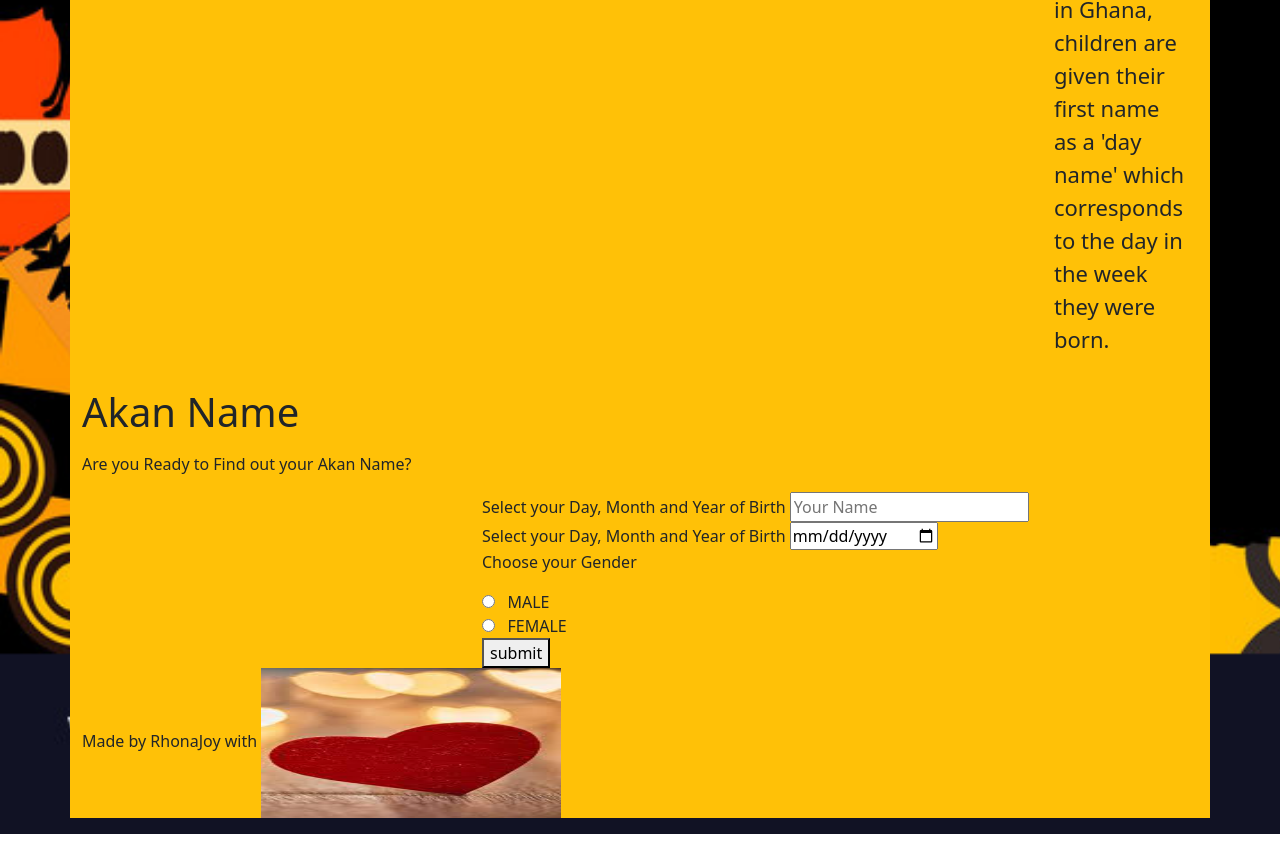
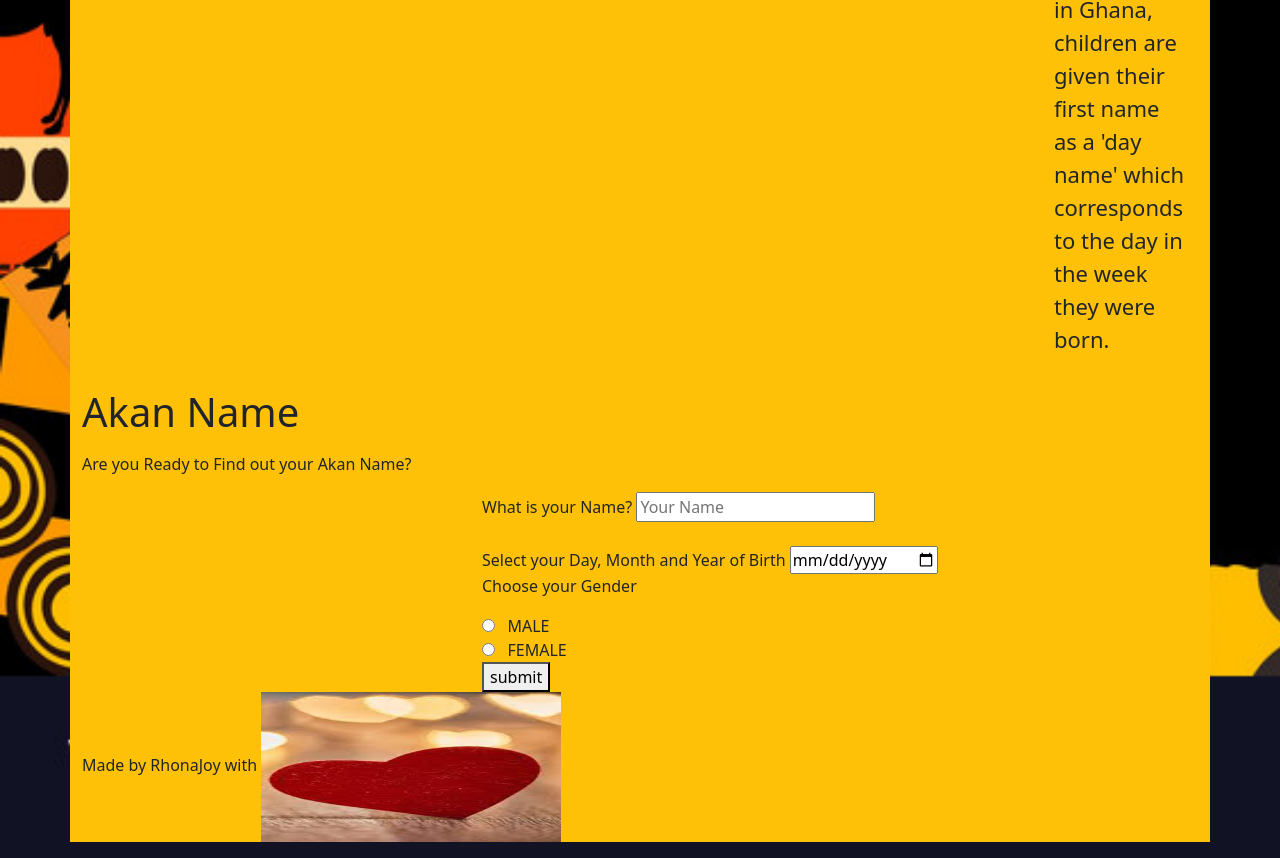
Before and after one commit to RhonaJoyKe/Akan-Names, a plain HTML site: page index.html in a window 1280 px wide. Shown: the part 1599-2457 px from the top of the page. Before the commit the page ends 2433 px from the top, so only its background shows below. Drawn offline with Linux system fonts and the light colour scheme.

```diff
--- a/index.html
+++ b/index.html
@@ -61,11 +61,11 @@
         <p>Are you Ready to Find out your Akan Name?</p>
         <div class="form">
             <form type="submit">
-                <label for="name"> Select your Day, Month and Year of Birth</label>
-            <input type="text" id="jina" name="name" placeholder="Your Name"required>
+                <label for="name"> What is your Name?</label>
+            <input type="text" id="jina" name="name" placeholder="Your Name"required><br><br>
 
                 <label for="DOB"> Select your Day, Month and Year of Birth</label>
-                <input type="date" id="DOB" name="dateofbirth" required>
+                <input type="date" id="DOB" name="dateofbirth" required><br>
             <p>Choose your Gender</p>
             <input type="radio" id="male" name="gender" value="MALE">
 
```
